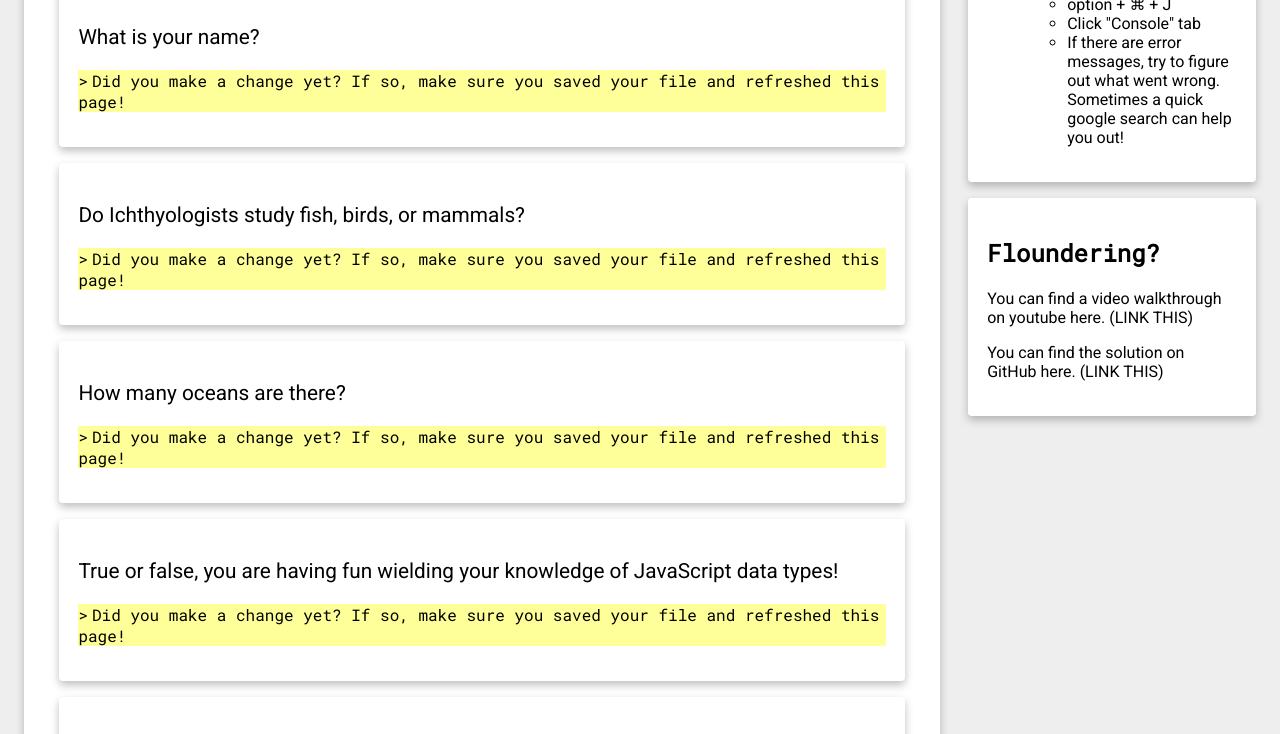
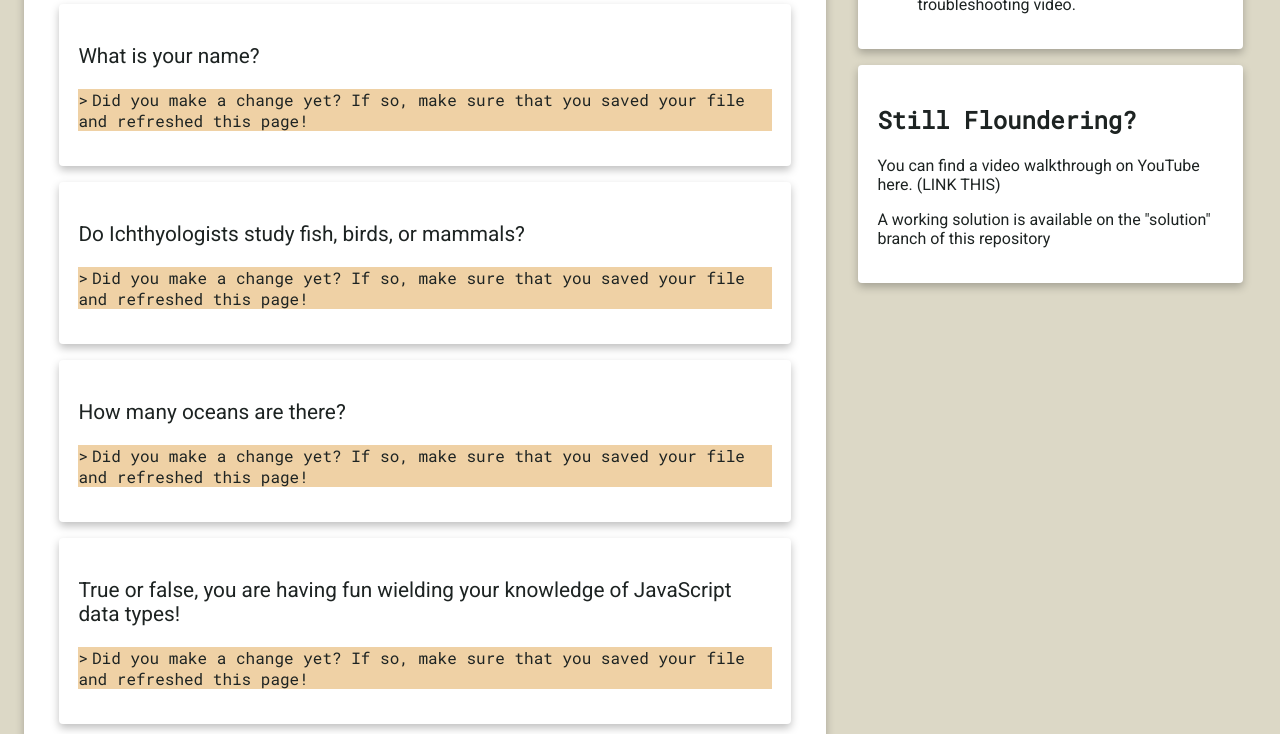
Before and after one commit to IchthyologicalDev/data-types, a plain HTML site: page index.html in a window 1280 px wide. Shown: the part 587-1321 px from the top of the page. Drawn offline with Linux system fonts and the light colour scheme.

Commit message:
update aside align colors with brand

```diff
--- a/index.html
+++ b/index.html
@@ -107,17 +107,15 @@
                 <h2>Treading Water?</h2>
                 <ul>
                     <li>Check for errors in your browser's Developer Tools!</li>
-                    <ul>
-                        <li>option + ⌘ + J</li>
-                        <li>Click "Console" tab</li>
-                        <li>If there are error messages, try to figure out what went wrong. Sometimes a quick google search can help you out!</li>
-                    </ul>
+                    <li>Use a debugger!</li>
+                    <li>Follow the problem solving steps.</li>
+                    <li>Check out the Ichthyological Dev basic troubleshooting video.</li>
                 </ul>
             </section>
             <section class="card">
-                <h2>Floundering?</h2>
-                <p>You can find a video walkthrough on youtube here. (LINK THIS)</p>
-                <p>You can find the solution on GitHub here. (LINK THIS)</p>
+                <h2>Still Floundering?</h2>
+                <p>You can find a video walkthrough on YouTube here. (LINK THIS)</p>
+                <p>A working solution is available on the "solution" branch of this repository</p>
             </section>
         </aside>
     </main>
--- a/style.css
+++ b/style.css
@@ -1,18 +1,19 @@
 body {
-    font-family: "Roboto";
+    font-family: "Roboto", Tahoma, sans-serif;
+    color: #1D2322;
 }
 
 main {
     display: grid;
-    grid-template-columns: 75% 25%;
+    grid-template-columns: 66% 33%;
 }
 
 body {
-    background-color: #eee;
+    background-color: #DCD8C6;
 }
 
 h1,h2,h3,.result {
-    font-family: "Roboto Mono";
+    font-family: "Roboto Mono", 'Courier New', Courier, monospace;
 }
 
 .card-header {
@@ -27,12 +28,6 @@ h1,h2,h3,.result {
     padding: 1.2rem;
 }
 
-aside {
-    position: fixed;
-    right: .5rem;
-    width: 25%;
-}
-
 .prompt {
     font-size: 1.3rem;
 }
@@ -43,13 +38,13 @@ aside {
 }
 
 .result {
-    background-color: #FFFF0066;
+    background-color: #D88D1E66;
 }
 
 .result.fail {
-    background-color: #FF000066;
+    background-color: #F4433666;
 }
 
 .result.pass {
-    background-color: #00FF0066;
+    background-color: #5b9d5666;
 }
--- a/validation.js
+++ b/validation.js
@@ -94,7 +94,7 @@ const getTypeMessage = (variable, type) => {
     let message = 'success';
     let actualType = typeof variable;
     if (variable === null) {
-        message = 'Did you make a change yet? If so, make sure you saved your file and refreshed this page!'
+        message = 'Did you make a change yet? If so, make sure that you saved your file and refreshed this page!'
     }
     else if (actualType !== type) {
         message = `I was expecting a ${type}, but you entered ${actualType === 'undefined' ? actualType : `a ${actualType}`}.`;
```
